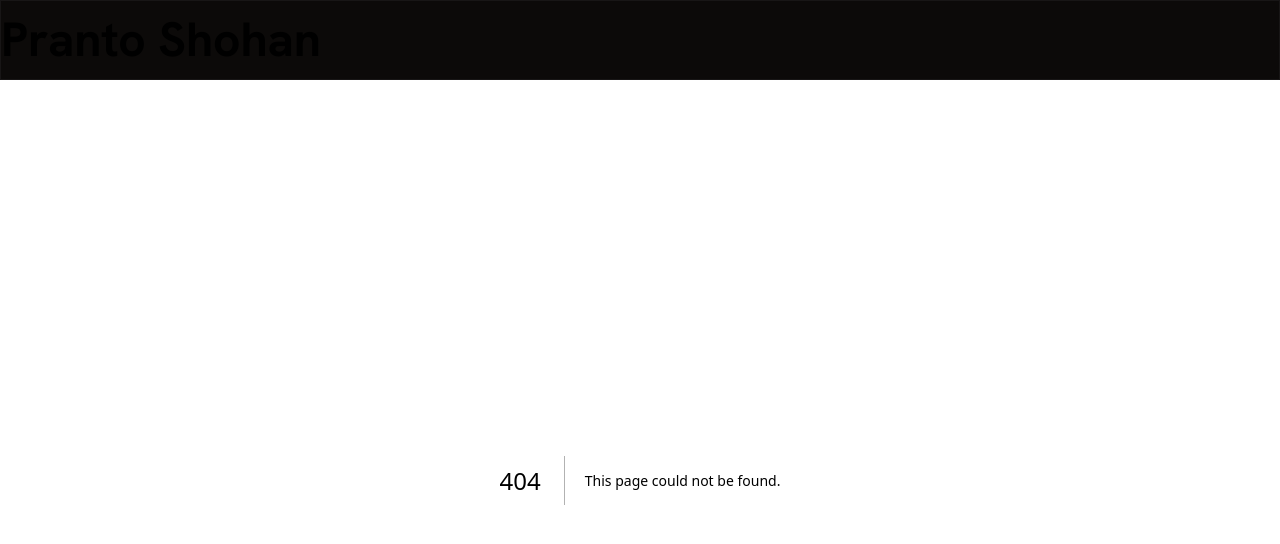
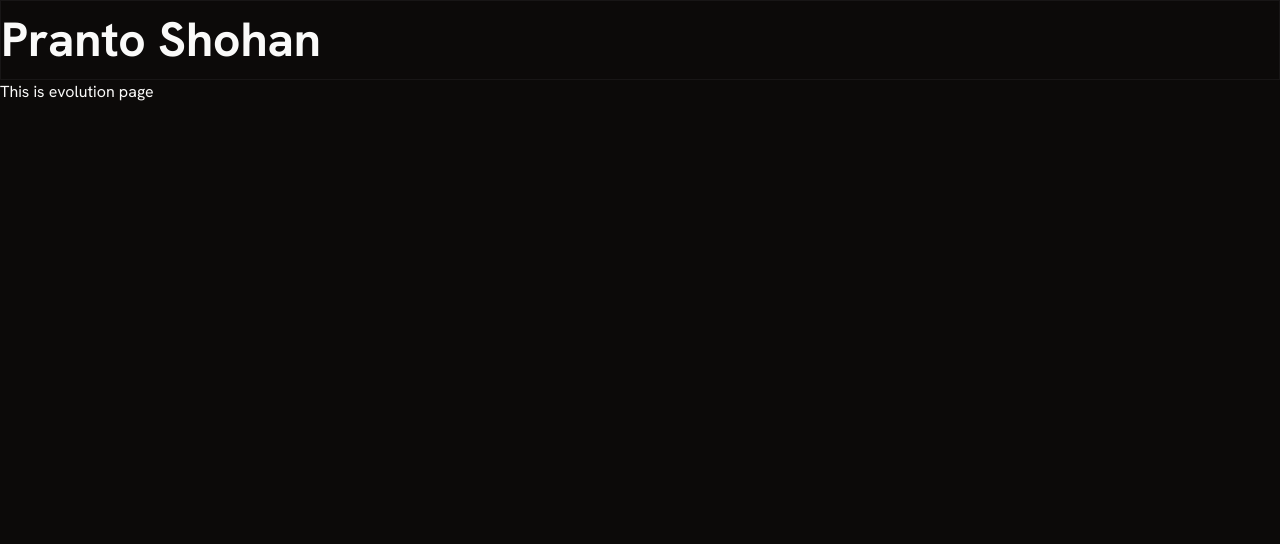
Before and after one commit to prantoShohan/Portfolio, a Next.js app: page /projects/evolution in a window 1280 px wide. Before the commit this address had no page. Shown: the top 544 px of the page. Built offline with nearby package versions, Linux system fonts and the light colour scheme.

Commit message:
Added a new page

```diff
--- /dev/null
+++ b/src/app/projects/evolution/page.tsx
@@ -0,0 +1,12 @@
+import Evolution from '@/features/evolution';
+import React from 'react';
+
+const EvolutionDeatilsPage = () => {
+  return (
+    <div>
+      <Evolution />
+    </div>
+  );
+};
+
+export default EvolutionDeatilsPage;
--- a/src/constants/routes.ts
+++ b/src/constants/routes.ts
@@ -2,4 +2,5 @@ export const ROUTES = {
   HOME: '/',
   EMERGENCE: '/projects/emergence',
   ANALOG: '/projects/analog',
+  EVOLUTION: '/projects/evolution',
 };
--- /dev/null
+++ b/src/features/evolution/index.tsx
@@ -0,0 +1,9 @@
+'use client';
+
+import React from 'react';
+
+const Evolution = () => {
+  return <div>This is evolution page</div>;
+};
+
+export default Evolution;
--- a/src/features/landing/projectShowcase.tsx
+++ b/src/features/landing/projectShowcase.tsx
@@ -17,7 +17,7 @@ const ProjectShowcase = () => {
 
         <ProjectCard
           imageSrc={`./images/img_2.jpg`}
-          route={ROUTES.EMERGENCE}
+          route={ROUTES.EVOLUTION}
           serial="02"
           subtitle="Computational Growth of Urban Organism"
           title="Evolution"
```
